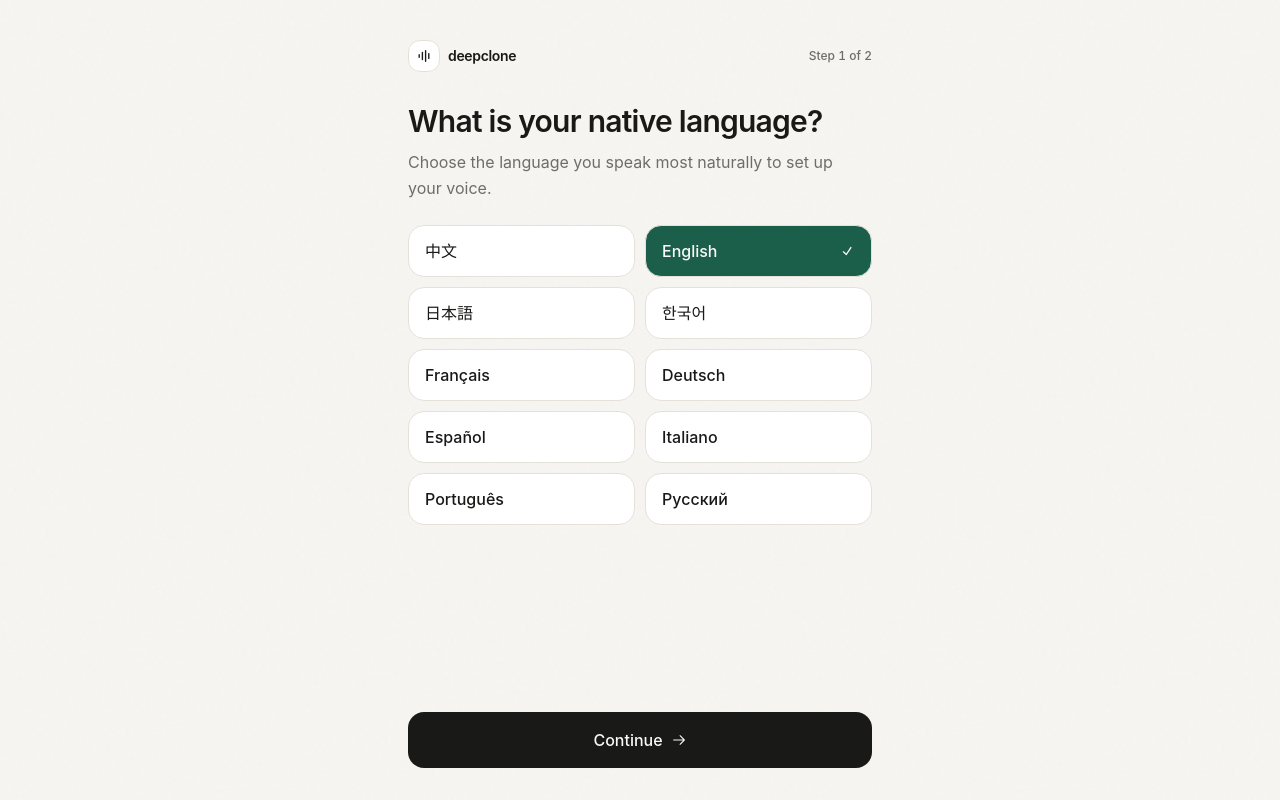
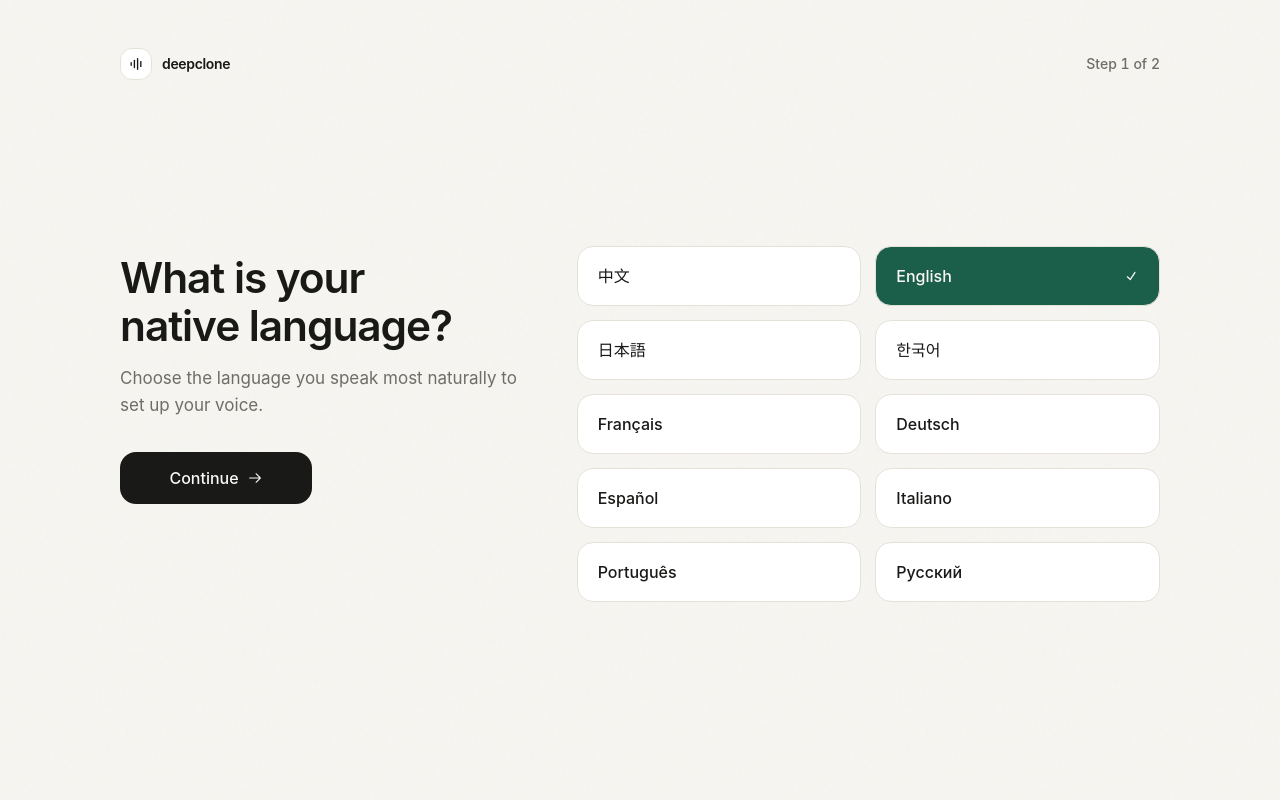
Before and after one commit to lexoliu/deepclone, a React (Vite) app in the folder web/: page / in a window 1280 px wide. Built offline with nearby package versions, Linux system fonts and the light colour scheme.

Commit message:
Expand browser layout responsively across tablet and desktop viewports
Scale the outer shell up to max-w-6xl on wider viewports, switch setup and synthesis screens to a 12-column split on desktop, and place primary actions in content flow above mobile breakpoints.

Closes #82

```diff
--- a/web/src/App.tsx
+++ b/web/src/App.tsx
@@ -123,19 +123,24 @@ export default function App() {
         : null;
 
   const errorMessage = voiceError || referenceError;
+  const showPreparation = voice.busy && !voice.loaded;
+  const showOutputCard =
+    Boolean(voice.audio) || voice.busy || voice.phase !== "ready";
 
   if (!reference.ready) {
     return (
-      <div className="mx-auto flex min-h-[100dvh] w-full max-w-[32rem] flex-col px-5 pt-5 pb-[max(1.5rem,env(safe-area-inset-bottom))] sm:px-6 sm:py-8">
-        <div className="flex h-11 items-center justify-between">
-          <div className="h-6 w-28 animate-pulse rounded-lg bg-secondary" />
-          <div className="h-8 w-20 animate-pulse rounded-full bg-secondary" />
+      <div className="mx-auto flex min-h-[100dvh] w-full max-w-[34rem] flex-col px-5 pt-5 pb-[max(1.5rem,env(safe-area-inset-bottom))] md:max-w-3xl md:px-10 md:py-8 lg:max-w-6xl lg:px-14 lg:py-10">
+        <div className="flex h-12 items-center justify-between">
+          <div className="h-7 w-32 animate-pulse rounded-xl bg-secondary" />
+          <div className="h-8 w-24 animate-pulse rounded-full bg-secondary" />
         </div>
-        <div className="mt-8 space-y-3">
-          <div className="h-8 w-52 animate-pulse rounded-xl bg-secondary" />
+        <div className="mt-8 md:my-auto lg:grid lg:grid-cols-12 lg:gap-14">
+          <div className="space-y-3 lg:col-span-5">
+            <div className="h-10 w-60 animate-pulse rounded-xl bg-secondary" />
             <div className="h-5 w-72 animate-pulse rounded-lg bg-secondary" />
           </div>
-        <div className="mt-7 h-64 animate-pulse rounded-3xl bg-white/70" />
+          <div className="mt-7 h-72 animate-pulse rounded-3xl bg-white/70 lg:col-span-7 lg:mt-0" />
+        </div>
       </div>
     );
   }
@@ -146,8 +151,11 @@ export default function App() {
         aria-hidden="true"
         className="grain-overlay pointer-events-none fixed inset-0"
       />
-      <div className="relative mx-auto flex min-h-[100dvh] w-full max-w-[32rem] flex-col px-5 pt-4 pb-[max(1.5rem,env(safe-area-inset-bottom))] sm:px-6 sm:py-8">
-        <header className="flex h-12 items-center justify-between gap-3">
+      <div className="relative mx-auto flex min-h-[100dvh] w-full max-w-[34rem] flex-col px-5 pt-4 pb-[max(1.5rem,env(safe-area-inset-bottom))] md:max-w-3xl md:px-10 md:py-8 lg:max-w-6xl lg:px-14 lg:py-10">
+        <header
+          data-testid="app-header"
+          className="flex h-12 items-center justify-between gap-4"
+        >
           {inSetup && step === 2 ? (
             <button
               type="button"
@@ -173,7 +181,7 @@ export default function App() {
           ) : (
             <a
               href="/"
-              className="inline-flex items-center gap-2 text-sm font-semibold tracking-tight"
+              className="inline-flex items-center gap-2.5 text-sm font-semibold tracking-tight"
             >
               <span className="flex size-8 items-center justify-center rounded-xl border bg-white text-foreground">
                 <VoiceMark />
@@ -183,7 +191,7 @@ export default function App() {
           )}
 
           {inSetup ? (
-            <span className="text-xs font-medium tabular-nums text-muted-foreground">
+            <span className="text-xs font-medium tabular-nums text-muted-foreground sm:text-sm">
               {copy.stepIndicator(step, 2)}
             </span>
           ) : (
@@ -196,7 +204,7 @@ export default function App() {
                 setStep(1);
                 setSetupOpen(true);
               }}
-              className="inline-flex h-9 items-center gap-1.5 rounded-full border bg-white px-3.5 text-xs font-medium text-foreground hover:bg-secondary/70 disabled:opacity-40"
+              className="inline-flex h-9 items-center gap-1.5 rounded-full border bg-white px-3.5 text-xs font-medium text-foreground hover:bg-secondary/70 disabled:opacity-40 sm:h-10 sm:px-4 sm:text-sm"
             >
               <ReloadIcon className="size-3.5" />
               {copy.resetSetup}
@@ -204,11 +212,11 @@ export default function App() {
           )}
         </header>
 
-        <main className="mt-6 flex flex-1 flex-col">
+        <main className="mt-6 flex flex-1 flex-col md:my-auto md:flex-none md:py-10 lg:py-12">
           {!supported && !inSetup ? (
             <div
               role="alert"
-              className="mb-5 rounded-2xl border border-destructive/25 bg-white px-4 py-3.5 text-sm leading-relaxed text-destructive"
+              className="mb-6 rounded-2xl border border-destructive/25 bg-white px-4 py-3.5 text-sm leading-relaxed text-destructive"
             >
               {copy.errorUnsupportedBrowser}
             </div>
@@ -217,7 +225,7 @@ export default function App() {
           {inSetup && referenceError ? (
             <div
               role="alert"
-              className="mb-5 rounded-2xl border border-destructive/25 bg-white px-4 py-3.5 text-sm leading-relaxed text-destructive"
+              className="mb-6 rounded-2xl border border-destructive/25 bg-white px-4 py-3.5 text-sm leading-relaxed text-destructive"
             >
               {referenceError}
             </div>
@@ -226,13 +234,13 @@ export default function App() {
           {inSetup && step === 1 ? (
             <section
               key="setup-step-1"
-              className="step-enter flex flex-1 flex-col"
+              className="step-enter flex flex-1 flex-col lg:grid lg:grid-cols-12 lg:items-start lg:gap-x-14 lg:gap-y-6"
             >
-              <div className="mb-6">
-                <h1 className="text-[1.75rem] leading-[1.15] font-semibold tracking-tight text-balance sm:text-3xl">
+              <div className="mb-6 lg:col-span-5 lg:col-start-1 lg:row-start-1 lg:mb-0 lg:pt-2">
+                <h1 className="text-[1.75rem] leading-[1.14] font-semibold tracking-tight text-balance sm:text-4xl lg:text-[2.65rem]">
                   {copy.step1Title}
                 </h1>
-                <p className="mt-2.5 text-sm leading-relaxed text-pretty text-muted-foreground sm:text-base">
+                <p className="mt-2.5 max-w-[38ch] text-sm leading-relaxed text-pretty text-muted-foreground sm:text-base lg:mt-3.5 lg:text-[1.0625rem]">
                   {copy.step1Subtitle}
                 </p>
               </div>
@@ -240,7 +248,7 @@ export default function App() {
               <div
                 role="radiogroup"
                 aria-label={copy.languageGroupLabel}
-                className="grid grid-cols-2 gap-2.5"
+                className="grid grid-cols-2 gap-2.5 sm:gap-3.5 lg:col-span-7 lg:col-start-6 lg:row-span-3 lg:row-start-1"
               >
                 {LANGUAGES.map((item) => {
                   const checked = selectedLanguage === item.id;
@@ -253,10 +261,10 @@ export default function App() {
                       data-testid={`lang-${item.id}`}
                       lang={item.bcp47}
                       onClick={() => setSelectedLanguage(item.id)}
-                      className={`flex min-h-13 items-center justify-between rounded-2xl border px-4 py-3 text-left text-base font-medium ${
+                      className={`flex min-h-13 items-center justify-between rounded-2xl border px-4 py-3 text-left text-base font-medium sm:min-h-15 sm:px-5 ${
                         checked
                           ? "border-accent bg-accent text-accent-foreground"
-                          : "border-border bg-white text-foreground hover:bg-secondary/60"
+                          : "border-border bg-white text-foreground hover:border-foreground/20 hover:bg-secondary/40"
                       }`}
                     >
                       <span className="truncate">{item.nativeLabel}</span>
@@ -269,7 +277,7 @@ export default function App() {
               </div>
 
               {hasSavedVoice ? (
-                <div className="mt-5 flex justify-center">
+                <div className="mt-5 flex justify-center md:justify-start lg:col-span-5 lg:col-start-1 lg:row-start-3 lg:mt-0">
                   <button
                     type="button"
                     data-testid="delete-voice"
@@ -289,11 +297,11 @@ export default function App() {
                 </div>
               ) : null}
 
-              <div className="mt-auto pt-8">
+              <div className="mt-auto pt-8 md:mt-7 md:flex md:justify-end md:pt-0 lg:col-span-5 lg:col-start-1 lg:row-start-2 lg:mt-2 lg:justify-start">
                 <Button
                   data-testid="continue-step-2"
                   size="lg"
-                  className="h-14 w-full rounded-2xl text-base font-medium"
+                  className="h-14 w-full rounded-2xl text-base font-medium md:h-13 md:w-auto md:min-w-48 md:px-8"
                   onClick={() => setStep(2)}
                 >
                   {copy.continueStep}
@@ -304,17 +312,18 @@ export default function App() {
           ) : inSetup && step === 2 ? (
             <section
               key="setup-step-2"
-              className="step-enter flex flex-1 flex-col"
+              className="step-enter flex flex-1 flex-col lg:grid lg:grid-cols-12 lg:items-start lg:gap-x-14"
             >
-              <div className="mb-6">
-                <h1 className="text-[1.75rem] leading-[1.15] font-semibold tracking-tight text-balance sm:text-3xl">
+              <div className="mb-6 lg:col-span-5 lg:mb-0 lg:pt-2">
+                <h1 className="text-[1.75rem] leading-[1.14] font-semibold tracking-tight text-balance sm:text-4xl lg:text-[2.65rem]">
                   {copy.step2Title}
                 </h1>
-                <p className="mt-2.5 text-sm leading-relaxed text-pretty text-muted-foreground sm:text-base">
+                <p className="mt-2.5 max-w-[38ch] text-sm leading-relaxed text-pretty text-muted-foreground sm:text-base lg:mt-3.5 lg:text-[1.0625rem]">
                   {copy.step2Subtitle}
                 </p>
               </div>
 
+              <div className="flex flex-1 flex-col lg:col-span-7">
                 <ReferenceRecorder
                   language={selectedLanguage}
                   disabled={voice.busy}
@@ -335,25 +344,26 @@ export default function App() {
                       });
                   }}
                 />
+              </div>
             </section>
           ) : (
             <section
               key="main-workspace"
-              className="step-enter flex flex-1 flex-col"
+              className="step-enter flex flex-1 flex-col lg:grid lg:grid-cols-12 lg:items-start lg:gap-x-14 lg:gap-y-6"
             >
-              <div className="mb-6">
-                <h1 className="text-[1.75rem] leading-[1.15] font-semibold tracking-tight text-balance sm:text-3xl">
+              <div className="mb-6 lg:col-span-4 lg:col-start-1 lg:row-start-1 lg:mb-0 lg:pt-2">
+                <h1 className="text-[1.75rem] leading-[1.14] font-semibold tracking-tight text-balance sm:text-4xl lg:text-[2.65rem]">
                   {copy.mainTitle}
                 </h1>
-                <p className="mt-2 text-sm leading-relaxed text-pretty text-muted-foreground sm:text-base">
+                <p className="mt-2 max-w-[36ch] text-sm leading-relaxed text-pretty text-muted-foreground sm:text-base lg:mt-3.5 lg:text-[1.0625rem]">
                   {copy.mainSubtitle}
                 </p>
               </div>
 
-              <div className="surface-card rounded-3xl p-4 sm:p-5">
+              <div className="surface-card rounded-3xl p-4 sm:p-6 lg:col-span-8 lg:col-start-5 lg:row-span-2 lg:row-start-1 lg:p-8">
                 <label
                   htmlFor="speech-text"
-                  className="mb-2.5 block text-xs font-medium text-muted-foreground"
+                  className="mb-2.5 block text-xs font-medium text-muted-foreground sm:text-sm"
                 >
                   {copy.promptLabel}
                 </label>
@@ -364,15 +374,14 @@ export default function App() {
                   onChange={(event) => setText(event.target.value)}
                   disabled={voice.busy}
                   placeholder={copy.promptPlaceholder}
-                  className="min-h-40 border-0 bg-transparent px-0 py-1 text-base leading-relaxed shadow-none focus-visible:ring-0 sm:min-h-48 sm:text-base"
+                  className="min-h-40 border-0 bg-transparent px-0 py-1 text-base leading-relaxed shadow-none focus-visible:ring-0 sm:min-h-52 sm:text-lg lg:min-h-64"
                 />
               </div>
 
-              {voice.busy && !voice.loaded ? (
-                <div
-                  className="surface-card mt-4 rounded-2xl p-4"
-                  role="status"
-                >
+              {showPreparation || errorMessage || showOutputCard ? (
+                <div className="mt-4 space-y-4 lg:col-span-4 lg:col-start-1 lg:row-start-2 lg:mt-0">
+                  {showPreparation ? (
+                    <div className="surface-card rounded-2xl p-4" role="status">
                       <div className="mb-2 flex items-center justify-between text-xs text-muted-foreground">
                         <span>{copy.preparingModel}</span>
                         <span className="font-mono tabular-nums">
@@ -389,14 +398,14 @@ export default function App() {
                   {errorMessage ? (
                     <div
                       role="alert"
-                  className="mt-4 rounded-2xl border border-destructive/25 bg-white px-4 py-3 text-sm leading-relaxed text-destructive"
+                      className="rounded-2xl border border-destructive/25 bg-white px-4 py-3 text-sm leading-relaxed text-destructive"
                     >
                       {errorMessage}
                     </div>
                   ) : null}
 
-              {voice.audio || voice.busy || voice.phase !== "ready" ? (
-                <div className="surface-card mt-4 rounded-2xl p-4">
+                  {showOutputCard ? (
+                    <div className="surface-card rounded-2xl p-4">
                       <div className="flex items-center justify-between gap-3">
                         <p
                           role="status"
@@ -431,14 +440,16 @@ export default function App() {
                       ) : null}
                     </div>
                   ) : null}
+                </div>
+              ) : null}
 
-              <div className="mt-auto pt-8">
+              <div className="mt-auto pt-8 md:mt-6 md:flex md:justify-end md:pt-0 lg:col-span-8 lg:col-start-5 lg:row-start-3 lg:mt-0">
                 {voice.busy ? (
                   <Button
                     data-testid="cancel-button"
                     variant="outline"
                     size="lg"
-                    className="h-14 w-full rounded-2xl bg-white text-base font-medium"
+                    className="h-14 w-full rounded-2xl bg-white text-base font-medium md:h-13 md:w-auto md:min-w-52 md:px-8"
                     onClick={voice.cancel}
                   >
                     <StopIcon className="size-4" />
@@ -449,7 +460,7 @@ export default function App() {
                     data-testid="synthesize-button"
                     size="lg"
                     disabled={!canGenerate}
-                    className="h-14 w-full rounded-2xl text-base font-medium"
+                    className="h-14 w-full rounded-2xl text-base font-medium md:h-13 md:w-auto md:min-w-52 md:px-8"
                     onClick={() => void generate()}
                   >
                     {copy.synthesize}
```
Also changed, not shown: web/src/ReferenceRecorder.tsx (+14 -12 lines), 1 other file (tests, documents, lock files or other folders). Lines whose indentation alone changed are shown as unchanged.
